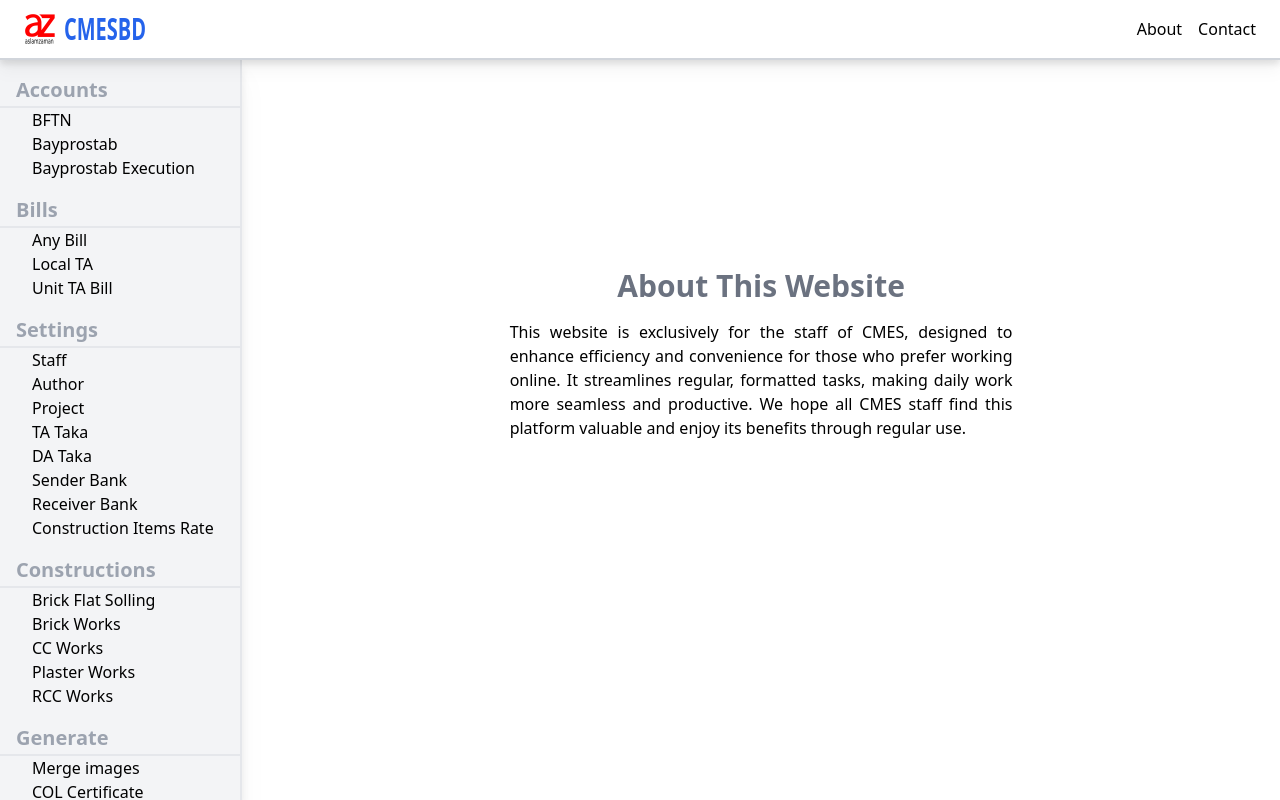
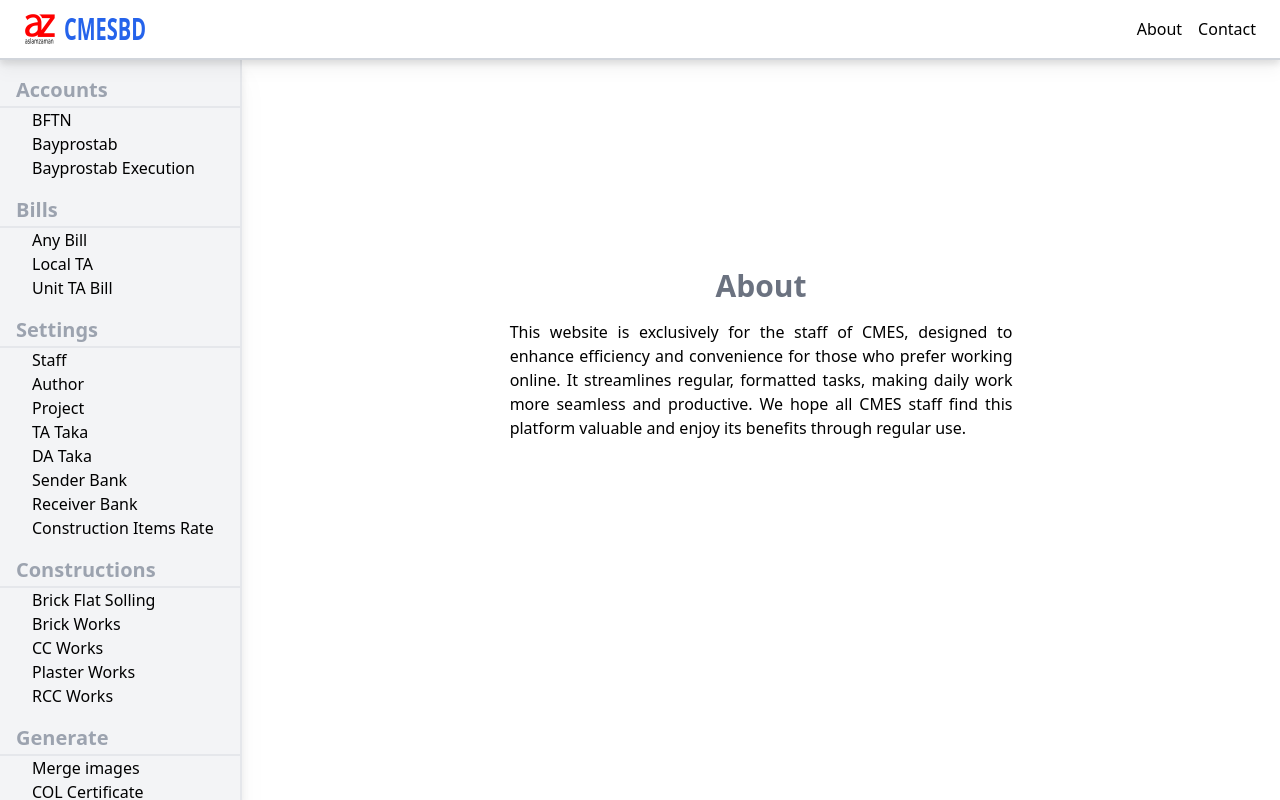
Before and after one commit to aslamzaman/cmesbd, a Next.js app: page /about in a window 1280 px wide. Built offline with nearby package versions, Linux system fonts and the light colour scheme.

Commit message:
Update page.js

```diff
--- a/app/about/page.js
+++ b/app/about/page.js
@@ -7,7 +7,7 @@
 
             <div className="w-full lg:w-1/2 mx-auto py-48">
 
-                <h1 className="text-center text-3xl font-bold text-gray-500">About This Website</h1>
+                <h1 className="text-center text-3xl font-bold text-gray-500">About</h1>
                 <p className="text-justify py-4">
                     This website is exclusively for the staff of CMES, designed to enhance efficiency and convenience for those who prefer working online. It streamlines regular, formatted tasks, making daily work more seamless and productive. We hope all CMES staff find this platform valuable and enjoy its benefits through regular use.
                 </p>
```
